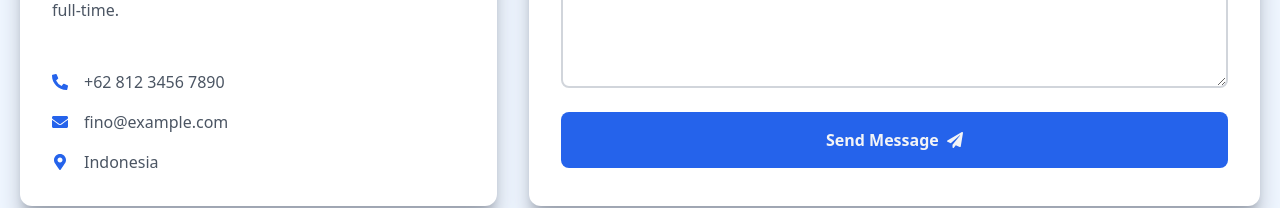
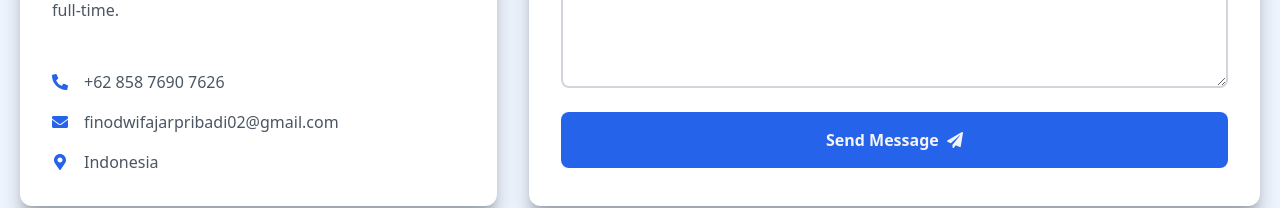
Before and after one commit to finodwi02/portofolio-finodwifajar, a React (Vite) app in the folder client/: page / in a window 1280 px wide. Shown: the part 4192-4400 px from the top of the page. Built offline with nearby package versions, Linux system fonts and the light colour scheme.

Commit message:
Update nomor dan email di contak

```diff
--- a/client/src/sections/Contact.tsx
+++ b/client/src/sections/Contact.tsx
@@ -139,11 +139,11 @@ const Contact = () => {
               <div className="space-y-4">
                 <div className="flex items-center gap-4 text-gray-600 dark:text-gray-300">
                   <FaPhoneAlt className="text-blue-600" />{" "}
-                  <span>+62 812 3456 7890</span>
+                  <span>+62 858 7690 7626</span>
                 </div>
                 <div className="flex items-center gap-4 text-gray-600 dark:text-gray-300">
                   <FaEnvelope className="text-blue-600" />{" "}
-                  <span>fino@example.com</span>
+                  <span>finodwifajarpribadi02@gmail.com</span>
                 </div>
                 <div className="flex items-center gap-4 text-gray-600 dark:text-gray-300">
                   <FaMapMarkerAlt className="text-blue-600" />{" "}
```
